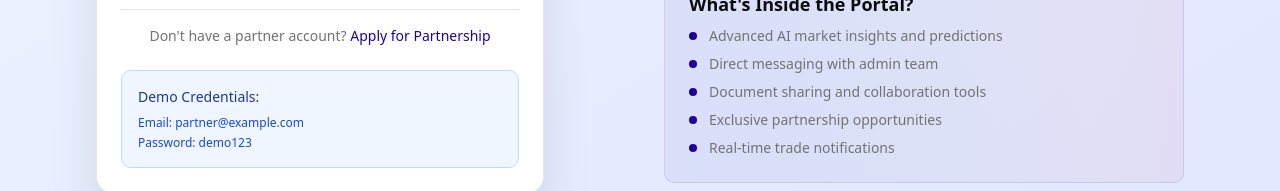
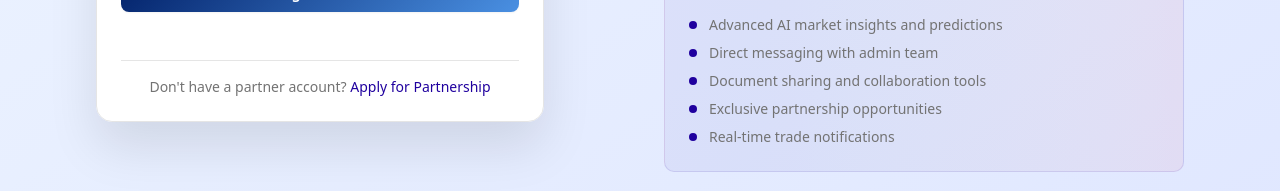
Before and after one commit to nw-ctrl/bztradewave-frontend, a React (Vite) app: page /partner-login in a window 1280 px wide. Shown: the part 626-817 px from the top of the page. Built offline with nearby package versions, Linux system fonts and the light colour scheme; no server answers.

Commit message:
Remove demo credentials from partner login page

```diff
--- a/src/pages/PartnerLogin.jsx
+++ b/src/pages/PartnerLogin.jsx
@@ -205,15 +205,6 @@ const PartnerLogin = () => {
                       </p>
                     </div>
                   </form>
-
-                  {/* Demo Credentials */}
-                  <div className="mt-6 p-4 bg-blue-50 border border-blue-200 rounded-lg">
-                    <h4 className="text-sm font-medium text-blue-900 mb-2">Demo Credentials:</h4>
-                    <div className="text-xs text-blue-700 space-y-1">
-                      <div>Email: partner@example.com</div>
-                      <div>Password: demo123</div>
-                    </div>
-                  </div>
                 </CardContent>
               </Card>
             </div>
```
Also changed, not shown: 1 other file (tests, documents, lock files or other folders).
